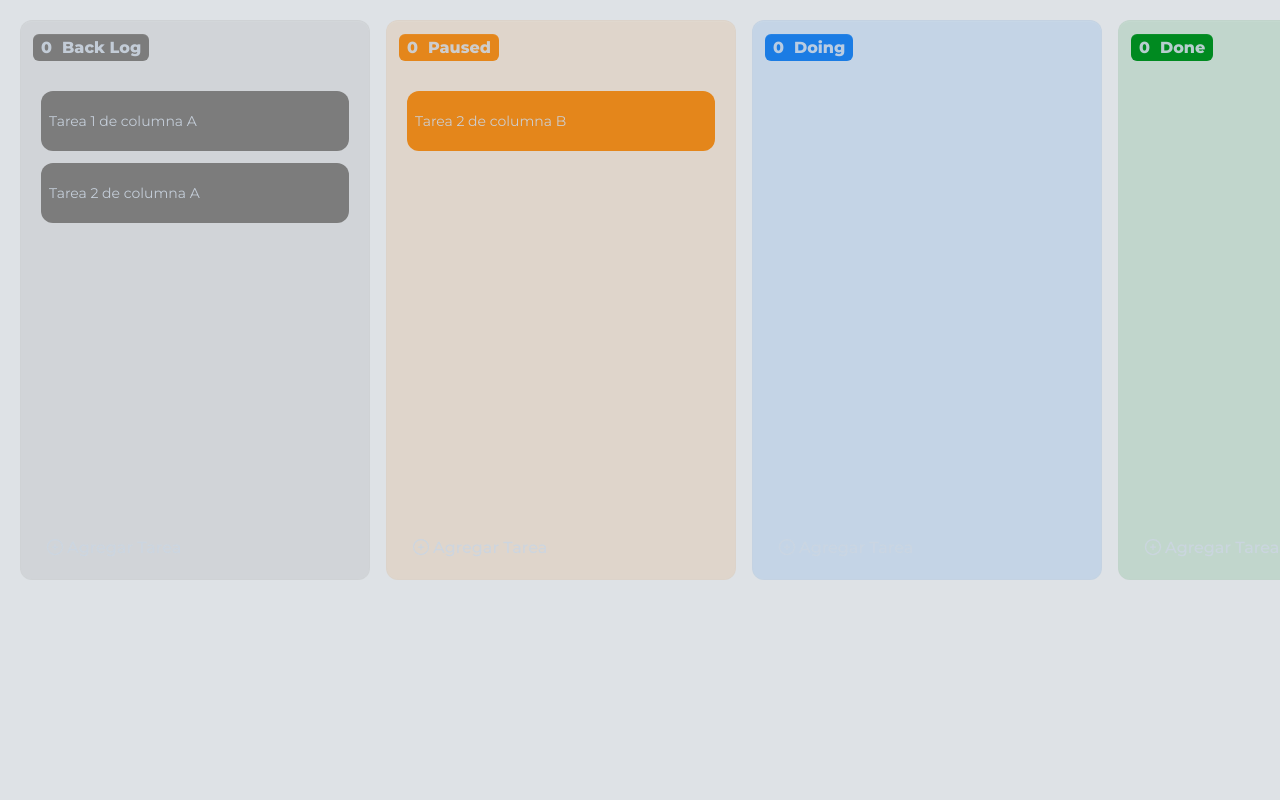
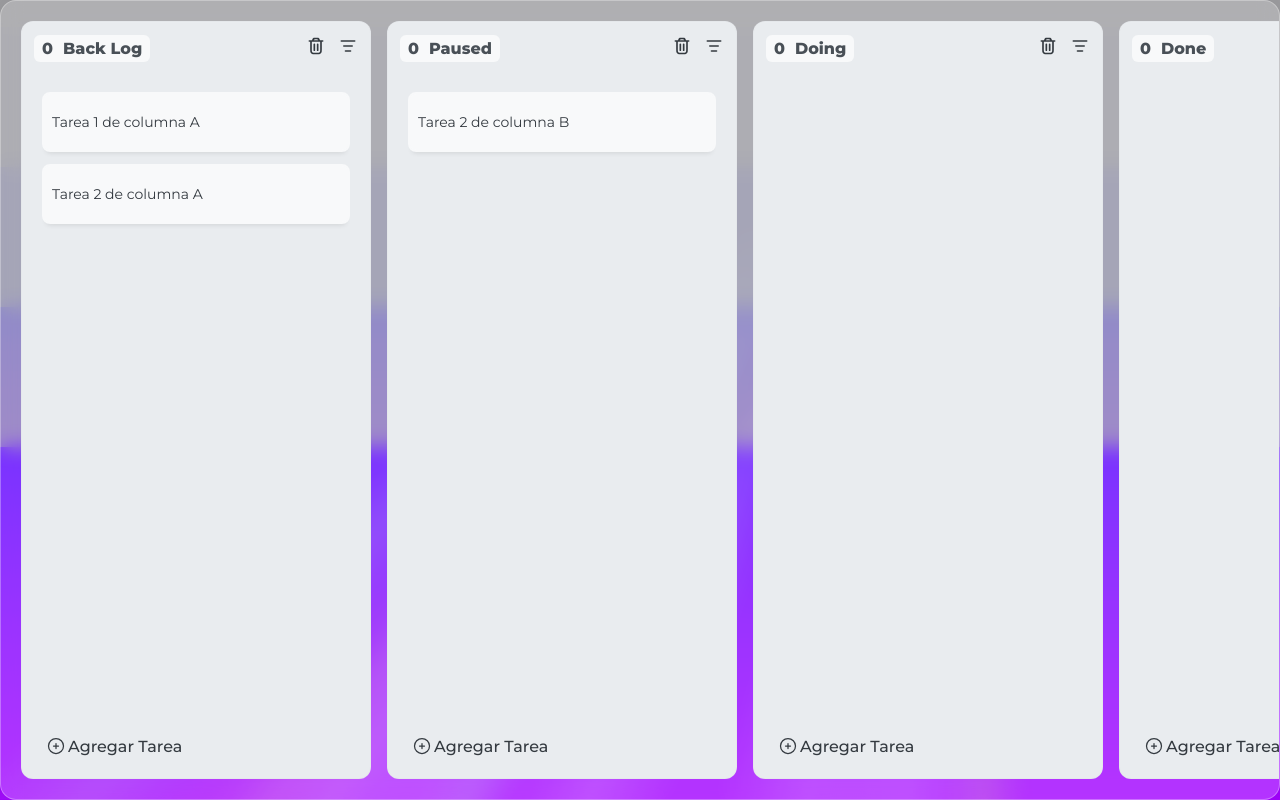
Before and after one commit to nedagosa-cod/Kanban-task-job, a React (Vite) app: page / in a window 1280 px wide. Built offline with nearby package versions, Linux system fonts and the light colour scheme.

Commit message:
change styles

```diff
--- a/src/App.css
+++ b/src/App.css
@@ -1,4 +1,4 @@
-@import url("https://fonts.googleapis.com/css2?family=Montserrat:ital,wght@0,100..900;1,100..900&display=swap");
+@import url('https://fonts.googleapis.com/css2?family=Montserrat:ital,wght@0,100..900;1,100..900&display=swap');
 
 * {
   margin: 0;
@@ -23,7 +23,7 @@ body {
   font-size: 100%;
   /* background: linear-gradient(110deg, #312d3f 0.06%, #26233f);
   background-image: url("/background.jpg"); */
-  font-family: "Montserrat", sans-serif;
+  font-family: 'Montserrat', sans-serif;
 }
 
 a {
@@ -79,9 +79,3 @@ label {
   -ms-hyphens: none;
   outline: none;
 }
-
-.app {
-  width: 100%;
-  display: flex;
-  min-height: 100vh;
-}
--- a/src/App.jsx
+++ b/src/App.jsx
@@ -1,10 +1,20 @@
 import './App.css'
+import './index.scss'
 import KanbanBoard from './components/KanbanBoard'
 import { KanbanProvider } from './context/KanbanContext'
 
 function App() {
   return (
     <div className="app">
+      <div id="cloud">
+        <div id="cloud_layer1"></div>
+        <div id="cloud_layer2"></div>
+      </div>
+      <div id="sun">
+        <div id="sun_layer1"></div>
+        <div id="sun_layer2"></div>
+        <div id="sun_layer3"></div>
+      </div>
       <KanbanProvider>
         <KanbanBoard />
       </KanbanProvider>
--- a/src/components/ColumnContainer.jsx
+++ b/src/components/ColumnContainer.jsx
@@ -18,7 +18,6 @@ export default function ColumnContainer({
 }) {
   const { createTask } = useContext(KanbanContext)
   const [editMode, setEditMode] = useState(false)
-  const [mouseIsOver, setMouseIsOver] = useState(false)
   const tasksIds = useMemo(() => {
     return tasks.map(task => task.id)
   }, [tasks])
@@ -38,6 +37,7 @@ export default function ColumnContainer({
     disabled: editMode,
   })
   const columColors = {
+    blanco: '#f8f9fa',
     gris: '#7C7C7C',
     rojo: '#E41B1B',
     naranja: '#E4861B',
@@ -46,6 +46,7 @@ export default function ColumnContainer({
     azul: '#1B7CE4',
     morado: '#9E1BE4',
     fuccia: '#E41BB0',
+    negro: '#212529',
   }
   const items = [
     {
@@ -61,7 +62,7 @@ export default function ColumnContainer({
       key: '2',
       icon: <WalletFilled style={{ color: columColors.gris }} />,
       label: (
-        <button className="button-color" style={{ color: '#fff' }}>
+        <button className="button-color" style={{ color: columColors.negro }}>
           Gris
         </button>
       ),
@@ -71,7 +72,7 @@ export default function ColumnContainer({
       key: '3',
       icon: <WalletFilled style={{ color: columColors.rojo }} />,
       label: (
-        <button className="button-color" style={{ color: '#fff' }}>
+        <button className="button-color" style={{ color: columColors.negro }}>
           Rojo
         </button>
       ),
@@ -81,7 +82,7 @@ export default function ColumnContainer({
       key: '4',
       icon: <WalletFilled style={{ color: columColors.naranja }} />,
       label: (
-        <button className="button-color" style={{ color: '#fff' }}>
+        <button className="button-color" style={{ color: columColors.negro }}>
           Naranja
         </button>
       ),
@@ -91,7 +92,7 @@ export default function ColumnContainer({
       key: '5',
       icon: <WalletFilled style={{ color: columColors.amarillo }} />,
       label: (
-        <button className="button-color" style={{ color: '#fff' }}>
+        <button className="button-color" style={{ color: columColors.negro }}>
           Amarillo
         </button>
       ),
@@ -101,7 +102,7 @@ export default function ColumnContainer({
       key: '6',
       icon: <WalletFilled style={{ color: columColors.verde }} />,
       label: (
-        <button className="button-color" style={{ color: '#fff' }}>
+        <button className="button-color" style={{ color: columColors.negro }}>
           Verde
         </button>
       ),
@@ -111,7 +112,7 @@ export default function ColumnContainer({
       key: '7',
       icon: <WalletFilled style={{ color: columColors.azul }} />,
       label: (
-        <button className="button-color" style={{ color: '#fff' }}>
+        <button className="button-color" style={{ color: columColors.negro }}>
           Azul
         </button>
       ),
@@ -121,7 +122,7 @@ export default function ColumnContainer({
       key: '8',
       icon: <WalletFilled style={{ color: columColors.morado }} />,
       label: (
-        <button className="button-color" style={{ color: '#fff' }}>
+        <button className="button-color" style={{ color: columColors.negro }}>
           Morado
         </button>
       ),
@@ -131,7 +132,7 @@ export default function ColumnContainer({
       key: '9',
       icon: <WalletFilled style={{ color: columColors.fuccia }} />,
       label: (
-        <button className="button-color" style={{ color: columColors.fuccia }}>
+        <button className="button-color" style={{ color: columColors.negro }}>
           Fuccia
         </button>
       ),
@@ -150,7 +151,7 @@ export default function ColumnContainer({
   const style = {
     transform: CSS.Transform.toString(transform),
     transition,
-    background: columColors[column.color] + '21',
+    // background: columColors[column.color] + '21',
   }
 
   if (isDragging) {
@@ -168,13 +169,7 @@ export default function ColumnContainer({
       <div
         {...attributes}
         {...listeners}
-        className="column-container__box-title"
-        onMouseEnter={() => {
-          setMouseIsOver(true)
-        }}
-        onMouseLeave={() => {
-          setMouseIsOver(false)
-        }}>
+        className="column-container__box-title">
         <div
           style={{ background: columColors[column.color] }}
           className="column-container__box-title--title"
@@ -203,7 +198,6 @@ export default function ColumnContainer({
           )}
         </div>
 
-        {mouseIsOver && (
         <div className="column-container__box-title--btn-trash">
           <button
             onClick={() => {
@@ -226,7 +220,6 @@ export default function ColumnContainer({
             </button>
           </Dropdown>
         </div>
-        )}
       </div>
 
       {/* Column task container */}
--- a/src/components/styles.scss
+++ b/src/components/styles.scss
@@ -9,16 +9,24 @@ $color8: #e9ecef;
 $color9: #f8f9fa;
 
 .kanban-container {
+  position: relative;
+  z-index: 10;
   display: flex;
   gap: 1.6rem;
-  width: 100%;
-  max-height: 600px;
+  width: 50%;
+  // max-height: 600px;
   flex-grow: 1;
   overflow-x: auto;
   padding: 2rem;
   scrollbar-width: thin;
   scrollbar-color: $color2 $color8;
-
+  /* From https://css.glass */
+  background: rgba(255, 255, 255, 0.2);
+  border-radius: 16px;
+  box-shadow: 0 4px 30px rgba(0, 0, 0, 0.1);
+  backdrop-filter: blur(1rem);
+  -webkit-backdrop-filter: blur(5px);
+  border: 1px solid rgba(255, 255, 255, 0.3);
   & .column-container {
     display: flex;
     flex-direction: column;
@@ -26,10 +34,11 @@ $color9: #f8f9fa;
     min-height: 500px;
     padding: 0.2rem 1.2rem;
     width: 350px;
-    color: rgb(203 213 225 / 0.9);
+    // color: rgb(203 213 225 / 0.9);
+    color: $color2;
     font-size: 1.6rem;
     cursor: pointer;
-    // background-color: #3d3d3d21;
+    background-color: $color8;
     box-shadow: inset 0 1px 0 0 #ffffff0d;
     border: 1px solid rgba(194, 194, 194, 0.1);
     border-radius: 1.2rem;
@@ -48,6 +57,7 @@ $color9: #f8f9fa;
 
       &--title {
         display: flex;
+        color: $color3;
         // background: #a80f0f;
         padding: 0.4rem 0.8rem;
         box-shadow: inset 0 1px 0 0 #ffffff0d;
@@ -87,9 +97,9 @@ $color9: #f8f9fa;
       overflow-x: hidden;
       overflow-y: auto;
       scrollbar-width: thin;
-
       & .task {
         // background: #af202091;
+        box-shadow: 0px 5px 5px -4px rgba(0, 0, 0, 0.1);
         padding: 0.8rem;
         height: auto;
         min-height: 60px;
@@ -100,9 +110,10 @@ $color9: #f8f9fa;
         font-size: 1.4rem;
         justify-content: space-between;
         cursor: pointer;
+        border: 2px solid $color9;
 
         &:hover {
-          border: 2px solid $color1;
+          border: 2px solid $color5;
         }
 
         &__btn {
@@ -128,18 +139,6 @@ $color9: #f8f9fa;
           justify-content: center;
         }
 
-        // & .textarea {
-        //       height: 90%;
-        //       width: 100%;
-        //       resize: none;
-        //       border: none;
-        //       color: $color1;
-
-        //       &:focus {
-        //             outline: none;
-        //       }
-        // }
-
         &.is-dragging {
           height: auto;
           min-height: 60px;
@@ -158,12 +157,11 @@ $color9: #f8f9fa;
           position: relative;
           border: 1px solid green;
         }
-
-        border-radius: 1.2rem;
-        -webkit-border-radius: 1.2rem;
-        -moz-border-radius: 1.2rem;
-        -ms-border-radius: 1.2rem;
-        -o-border-radius: 1.2rem;
+        border-radius: 0.8rem;
+        -webkit-border-radius: 0.8rem;
+        -moz-border-radius: 0.8rem;
+        -ms-border-radius: 0.8rem;
+        -o-border-radius: 0.8rem;
       }
     }
 
@@ -258,6 +256,7 @@ $color9: #f8f9fa;
 
 .panel-bx-task {
   position: absolute;
+  z-index: 20;
   display: flex;
   justify-content: center;
   align-items: center;
@@ -278,7 +277,7 @@ $color9: #f8f9fa;
     margin: auto;
     padding: 1rem;
     /* From https://css.glass */
-    background: #f8f9fa7e;
+    background: $color9;
     border-radius: 16px;
     box-shadow: 0 4px 30px rgba(0, 0, 0, 0.3);
     backdrop-filter: blur(5px);
@@ -328,6 +327,7 @@ $color9: #f8f9fa;
         flex-direction: column;
         align-items: center;
         gap: 1.8rem;
+        width: 100%;
       }
     }
     &__title {
@@ -611,6 +611,7 @@ $color9: #f8f9fa;
     }
     & .box-comment {
       position: relative;
+      width: 100%;
       &__content {
         font-size: 1.2rem;
         background: $color7;
@@ -667,7 +668,7 @@ $color9: #f8f9fa;
 
 .dropdown-content {
   & .ant-dropdown-menu {
-    background: #454353;
+    background: $color9;
   }
   & .ant-dropdown-menu-item-active {
     opacity: 0.9;
@@ -713,6 +714,8 @@ $color9: #f8f9fa;
 .IconContainer {
   width: 30px;
   height: 30px;
+  user-select: none;
+  pointer-events: none;
   background-color: $color1;
   border-radius: 50%;
   display: flex;
--- /dev/null
+++ b/src/index.scss
@@ -0,0 +1,191 @@
+.app {
+  width: 100%;
+  display: flex;
+  min-height: 100vh;
+  background: linear-gradient(
+    to bottom,
+    oklch(50% 0.5 240deg),
+    oklch(50% 0.5 300deg)
+  );
+}
+
+#cloud div::before,
+#cloud div::after {
+  content: '';
+  display: block;
+  position: fixed;
+  bottom: 0;
+  left: 0;
+  width: 100vw;
+  height: 100vh;
+  background-image: url(https://raw.githubusercontent.com/happy358/misc/main/image/cloud_X.png);
+  background-repeat: repeat-x;
+  animation: cloud var(--duration) linear infinite forwards var(--direction);
+
+  --posX: left;
+  --duration: 10s;
+  --direction: normal; /* normal or reverse */
+  --lowHeight: 50vh;
+  --highHeight: 70vh;
+  --layerNum: 4;
+  --index: 0;
+  --opacity: 0.7;
+  --moveX: 300px;
+  animation-delay: calc(
+    (var(--duration) / var(--layerNum)) * var(--index) * -1
+  );
+  opacity: 0;
+}
+#cloud div::before {
+  --index: 0;
+  transform: scale3d(1, -1, 1);
+}
+#cloud div::after {
+  --index: 1;
+  transform: scale3d(-1, -1, 1);
+}
+#cloud div#cloud_layer2::before {
+  --index: 2;
+}
+#cloud div#cloud_layer2::after {
+  --index: 3;
+}
+#sun div {
+  content: '';
+  display: block;
+  position: fixed;
+  top: 0;
+  left: 0vw;
+  width: 100vw;
+  height: 100vh;
+  --sunPos: 75vw 0;
+  transform-origin: var(--sunPos);
+  animation: sun 3.5s linear infinite alternate;
+
+  mask-image: radial-gradient(
+    circle at var(--sunPos),
+    transparent 30vh,
+    white 75vh
+  );
+  opacity: 0.15;
+  transform: scaleX(2);
+  z-index: 2;
+  pointer-events: none;
+}
+#sun #sun_layer1 {
+  background: conic-gradient(
+    from 135deg at var(--sunPos),
+    transparent 10.5%,
+    khaki 11%,
+    transparent 11.5%,
+    transparent 15%,
+    white 16%,
+    transparent 17%,
+    transparent 18%,
+    white 19%,
+    transparent 20%
+  );
+}
+#sun #sun_layer2 {
+  animation-delay: -1s;
+  animation-duration: 5s;
+  animation-direction: alternate-reverse;
+  background: conic-gradient(
+    from 140deg at var(--sunPos),
+    transparent 10%,
+    white 11%,
+    transparent 12%,
+    transparent 15.5%,
+    paleturquoise 16%,
+    transparent 16.5%,
+    transparent 17%,
+    lightpink 18%,
+    transparent 19%
+  );
+}
+#sun #sun_layer3 {
+  animation-delay: -2s;
+  animation-duration: 6.5s;
+  animation-direction: alternate-reverse;
+  background: conic-gradient(
+    from 145deg at var(--sunPos),
+    transparent 10%,
+    white 11%,
+    transparent 12%,
+    transparent 14%,
+    white 15%,
+    transparent 16%,
+    transparent 17%,
+    powderblue 18%,
+    transparent 19%
+  );
+}
+
+.arrows {
+  width: auto;
+  height: auto;
+  position: absolute;
+  bottom: 0.5rem;
+  text-align: center;
+  mix-blend-mode: overlay;
+}
+.arrows div {
+  --arrowSize: 1.3rem;
+  --arrowColor: currentColor;
+
+  width: var(--arrowSize);
+  height: var(--arrowSize);
+  margin: calc(var(--arrowSize) * -1.5) 0;
+  background: transparent;
+  border: calc(var(--arrowSize) * 0.11) solid;
+  border-color: transparent transparent var(--arrowColor) var(--arrowColor);
+  transform: rotate(-45deg);
+  animation: arrow 2s infinite linear;
+}
+@keyframes arrow {
+  0% {
+    opacity: 0;
+  }
+  40% {
+    opacity: 1;
+  }
+  80% {
+    opacity: 0;
+  }
+  100% {
+    opacity: 0;
+  }
+}
+.arrows div:nth-of-type(3) {
+  animation-delay: -2s;
+}
+.arrows div:nth-of-type(2) {
+  animation-delay: -1.6s;
+}
+.arrows div:nth-of-type(1) {
+  animation-delay: 0s;
+}
+@keyframes cloud {
+  0% {
+    opacity: 0;
+    background-position: var(--posX) var(--moveX) bottom
+      calc(-1 * var(--lowHeight));
+    background-size: calc(1 * var(--lowHeight)) var(--lowHeight);
+  }
+  5% {
+    opacity: var(--opacity);
+  }
+  80% {
+    opacity: var(--opacity);
+  }
+  100% {
+    opacity: 0;
+    background-position: var(--posX) bottom;
+    background-size: calc(3 * var(--highHeight)) var(--highHeight);
+  }
+}
+@keyframes sun {
+  to {
+    transform: skew(-15deg);
+  }
+}
```
Also changed, not shown: src/components/PanelTask/segments/CommentsSide.jsx (+26 -16 lines), src/context/KanbanContext.jsx (+6 -4 lines). Lines whose indentation alone changed are shown as unchanged.
